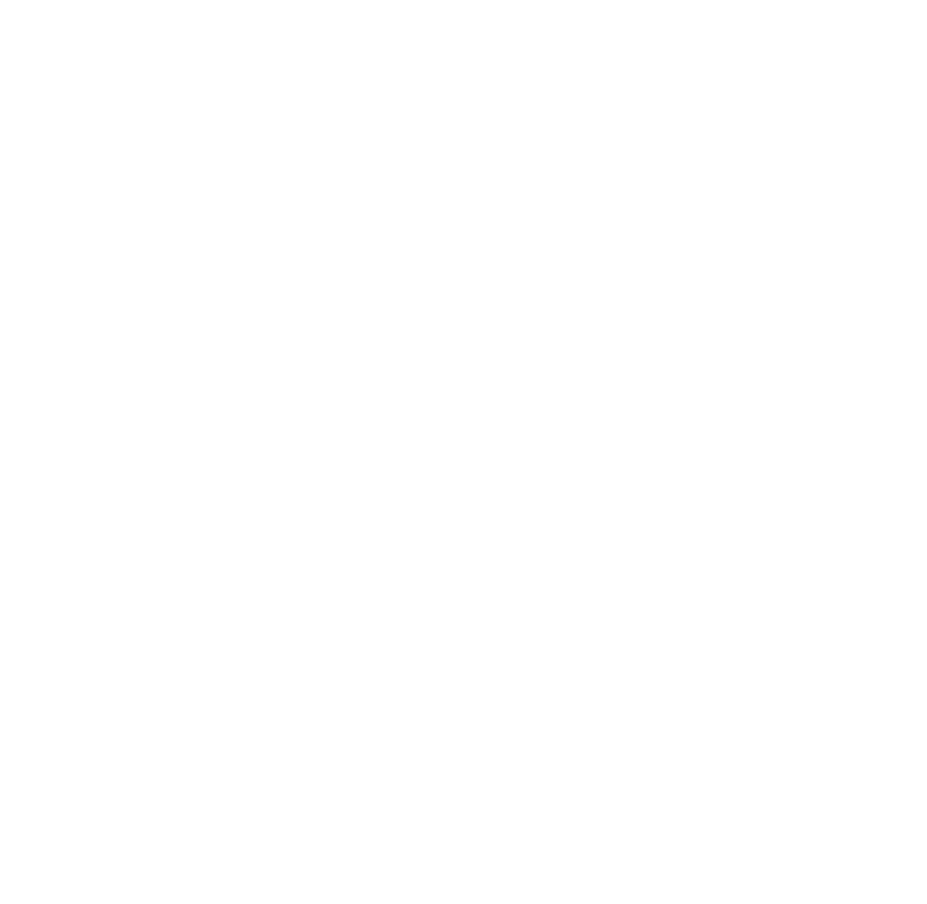
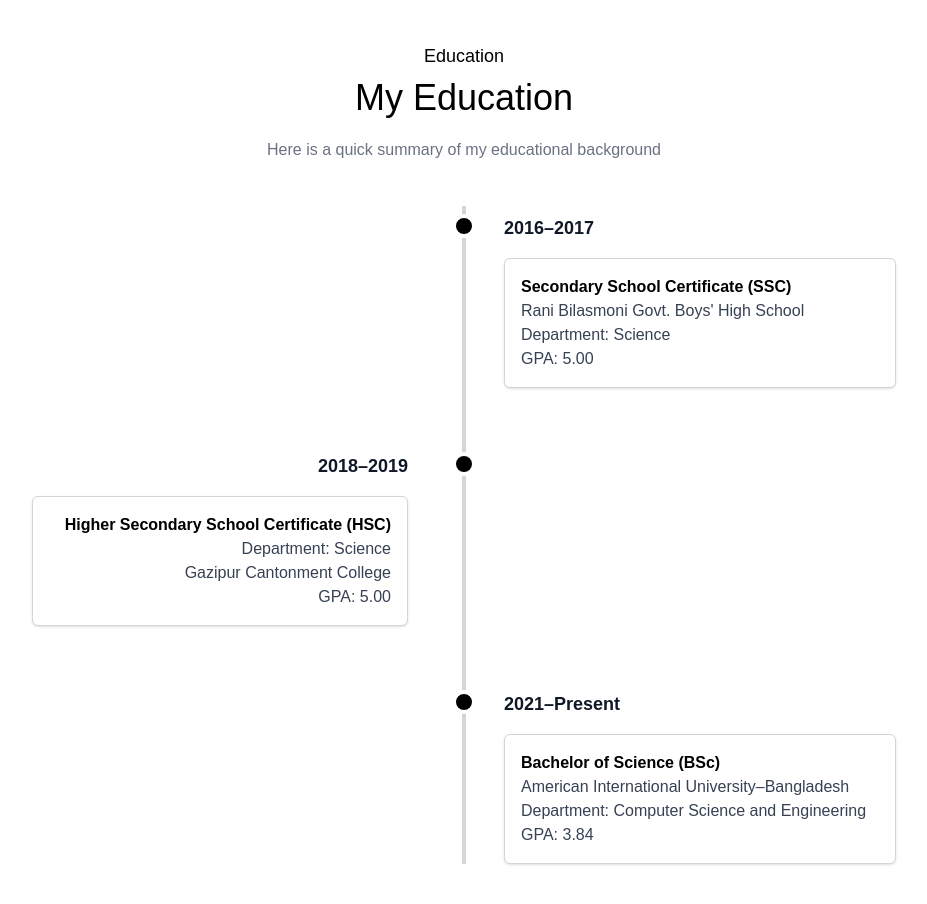
Before and after one commit to tanzim-ikram/portfolio-website, a Next.js app: page / in a window 1280 px wide. Shown: the part 3180-4084 px from the top of the page, without its empty margins (176-1103 px from the left). Before the commit the page ends 3142 px from the top, so only its background shows below. Built offline with nearby package versions, Linux system fonts and the light colour scheme; a web font is replaced by a local one.

Commit message:
Update components Update About page components Add Education component
- Created a new Education.jsx component.
- Updated About.jsx with additional changes.
- Modified page.js for improved functionality.

```diff
--- a/app/components/About.jsx
+++ b/app/components/About.jsx
@@ -24,12 +24,12 @@
                     <h4 className="text-left mb-4 text-lg font-Ovo font-bold">Follow me: </h4>
 
                     <div className='flex flex-row lg:flex-row items-center gap-4 mb-10'>
-                        <a href=""><FaLinkedin size={32} className='hover:-translate-y-1 duration-300 hover:text-neutral-700' /></a>
-                        <a href=""><FaGithubSquare size={32} className='hover:-translate-y-1 duration-300 hover:text-neutral-700' /></a>
-                        <a href=""><FaSquareXTwitter size={32} className='hover:-translate-y-1 duration-300 hover:text-neutral-700' /></a>
-                        <a href=""><FaFacebookSquare size={32} className='hover:-translate-y-1 duration-300 hover:text-neutral-700' /></a>
-                        <a href=""><FaInstagramSquare size={32} className='hover:-translate-y-1 duration-300 hover:text-neutral-700' /></a>
-                        <a href=""><FaYoutubeSquare size={32} className='hover:-translate-y-1 duration-300 hover:text-neutral-700' /></a>
+                        <a href=""><FaLinkedin size={32} className='hover:scale-[1.2] duration-100 hover:text-neutral-700' /></a>
+                        <a href=""><FaGithubSquare size={32} className='hover:scale-[1.2] duration-100 hover:text-neutral-700' /></a>
+                        <a href=""><FaSquareXTwitter size={32} className='hover:scale-[1.2] duration-100 hover:text-neutral-700' /></a>
+                        <a href=""><FaFacebookSquare size={32} className='hover:scale-[1.2] duration-100 hover:text-neutral-700' /></a>
+                        <a href=""><FaInstagramSquare size={32} className='hover:scale-[1.2] duration-100 hover:text-neutral-700' /></a>
+                        <a href=""><FaYoutubeSquare size={32} className='hover:scale-[1.2] duration-100 hover:text-neutral-700' /></a>
                     </div>
 
                     <div className="flex sm:flex-row items-left mt-6">
--- /dev/null
+++ b/app/components/Education.jsx
@@ -0,0 +1,117 @@
+import React from "react";
+
+const educations = [
+  {
+    year: "2016–2017",
+    title: "Secondary School Certificate (SSC)",
+    institute: "Rani Bilasmoni Govt. Boys' High School",
+    department: "Science",
+    gpa: "5.00",
+  },
+  {
+    year: "2018–2019",
+    title: "Higher Secondary School Certificate (HSC)",
+    institute: "Gazipur Cantonment College",
+    department: "Science",
+    gpa: "5.00",
+  },
+  {
+    year: "2021–Present",
+    title: "Bachelor of Science (BSc)",
+    institute: "American International University–Bangladesh",
+    department: "Computer Science and Engineering",
+    gpa: "3.84",
+  },
+];
+
+const Education = () => {
+  return (
+    <section id="education" className="py-20 px-4 bg-white text-center">
+      <div className="max-w-4xl mx-auto">
+        <h4 className="text-lg font-Ovo mb-2">Education</h4>
+        <h2 className="text-4xl font-Ovo mb-4">My Education</h2>
+        <p className="font-Ovo text-gray-500 mb-10">
+          Here is a quick summary of my educational background
+        </p>
+
+        <div className="relative">
+          {/* Vertical timeline line */}
+          <div className="absolute left-1/2 top-0 w-1 h-full -translate-x-1/2 bg-gray-300" />
+
+          <div className="space-y-14">
+            {educations.map((edu, i) => {
+              const isLeft = i % 2 !== 0;
+
+              return (
+                <div
+                  key={i}
+                  className="relative flex flex-col md:flex-row md:items-start"
+                >
+                  {/* Dot */}
+                  <div className="absolute left-1/2 -translate-x-1/2 w-6 h-6 rounded-full bg-black border-4 border-white z-10 top-2" />
+
+                  {/* Left side (if isLeft), empty on even */}
+                  <div className="hidden md:block md:w-1/2 px-4">
+                    {isLeft && (
+                      <div className="md:pr-10 text-right">
+                        <span className="text-lg font-semibold font-Ovo text-gray-900 block mt-2 mb-4">
+                          {edu.year}
+                        </span>
+                        <div className="bg-white border border-gray-300 rounded-md p-4 shadow-sm transition-transform transform hover:scale-[1.02] hover:shadow-md">
+                          <h3 className="font-Ovo text-base font-semibold">{edu.title}</h3>
+                          <p className="text-base font-Ovo text-gray-700">Department: {edu.department}</p>
+                          <p className="text-base font-Ovo text-gray-700">{edu.institute}</p>
+                          <p className="text-base font-Ovo text-gray-700">
+                            {edu.gpa.startsWith("CGPA") ? edu.gpa : `GPA: ${edu.gpa}`}
+                          </p>
+                        </div>
+                      </div>
+                    )}
+                  </div>
+
+                  {/* Right side (if !isLeft), full width on mobile */}
+                  <div className="w-full md:w-1/2 px-4 md:pl-10 text-right md:text-left">
+                    {!isLeft && (
+                      <>
+                        <span className="text-lg font-semibold font-Ovo text-gray-900 block mt-2 mb-4">
+                          {edu.year}
+                        </span>
+                        <div className="bg-white border border-gray-300 rounded-md p-4 shadow-sm transition-transform transform hover:scale-[1.02] hover:shadow-md">
+                          <h3 className="font-Ovo text-base font-semibold">{edu.title}</h3>
+                          <p className="text-base font-Ovo text-gray-700">{edu.institute}</p>
+                          <p className="text-base font-Ovo text-gray-700">Department: {edu.department}</p>
+                          <p className="text-base font-Ovo text-gray-700">
+                            {edu.gpa.startsWith("CGPA") ? edu.gpa : `GPA: ${edu.gpa}`}
+                          </p>
+                        </div>
+                      </>
+                    )}
+
+                    {/* Mobile layout: always show on mobile here */}
+                    {isLeft && (
+                      <div className="md:hidden">
+                        <span className="text-sm font-semibold font-Ovo text-gray-900 block mb-2">
+                          {edu.year}
+                        </span>
+                        <div className="bg-white border border-gray-300 rounded-md p-4 shadow-sm transition-transform transform hover:scale-[1.02] hover:shadow-md">
+                          <h3 className="font-Ovo font-semibold">{edu.title}</h3>
+                          <p className="text-sm font-Ovo text-gray-700">{edu.institute}</p>
+                          <p className="text-sm font-Ovo text-gray-700">Department: {edu.department}</p>
+                          <p className="text-sm font-Ovo text-gray-700">
+                            {edu.gpa.startsWith("CGPA") ? edu.gpa : `GPA: ${edu.gpa}`}
+                          </p>
+                        </div>
+                      </div>
+                    )}
+                  </div>
+                </div>
+              );
+            })}
+          </div>
+        </div>
+      </div>
+    </section>
+  );
+};
+
+export default Education;
--- a/app/page.js
+++ b/app/page.js
@@ -4,6 +4,7 @@
 import About from "./components/About";
 import Skills from "./components/Skills";
 import Experience from "./components/Experience";
+import Education from "./components/Education";
 
 export default function Home() {
   return (
@@ -13,6 +14,7 @@
       <About />
       <Skills />
       <Experience />
+      <Education />
     </>
   );
 }
```
